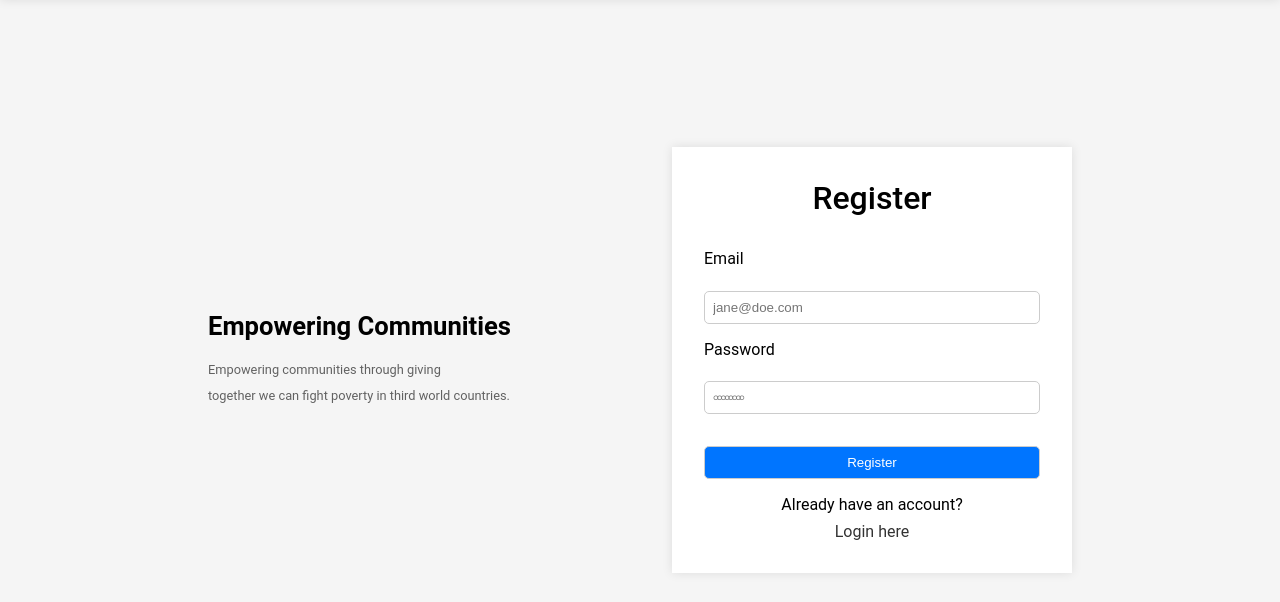
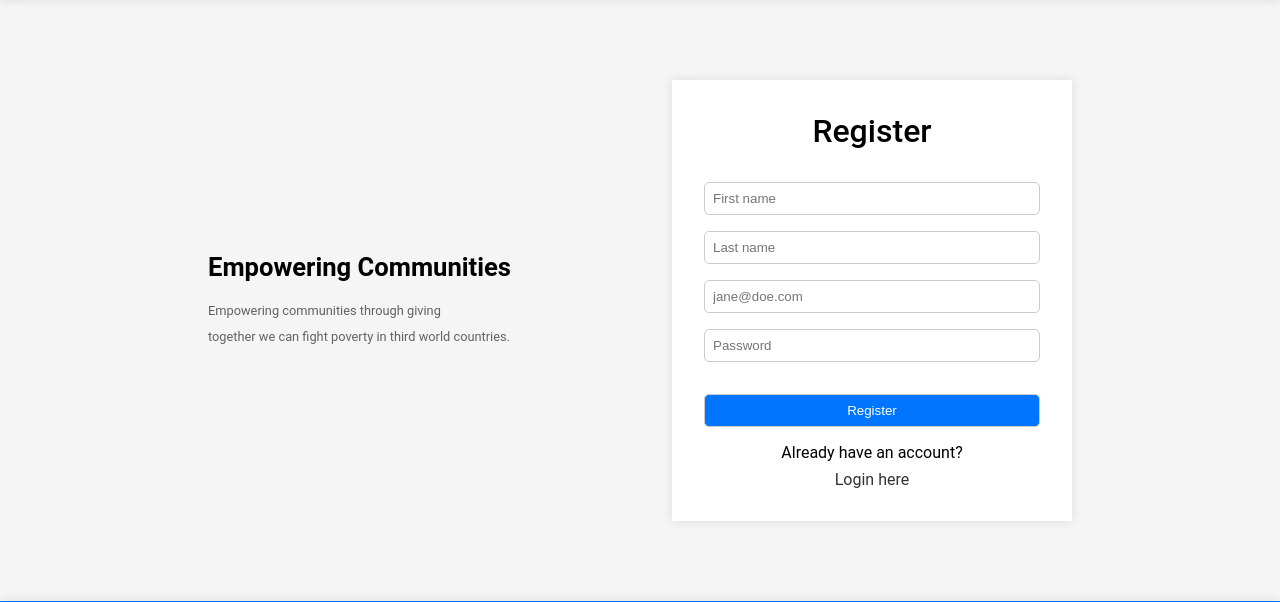
Before and after one commit to hassanShakur/donation-app, a Node project: template server/views/register.pug in a window 1280 px wide. Shown: the part 60-662 px from the top of the page. Run offline with Node 20 templates, Linux system fonts and the light colour scheme; the template is opened without the code that fills it, so the values that code supplies are empty; some libraries are stand-ins or nearby versions.

Commit message:
elevate signup text

```diff
--- a/server/public/js/login.js
+++ b/server/public/js/login.js
@@ -1,10 +1,10 @@
 const loginForm = document.querySelector('#login-form');
 
-const loginUser = async (username, password) => {
+const loginUser = async (email, password) => {
   try {
     const res = await fetch('/api/auth/login', {
       method: 'POST',
-      body: JSON.stringify({ username, password }),
+      body: JSON.stringify({ email, password }),
       headers: { 'Content-Type': 'application/json' },
     });
 
@@ -13,10 +13,9 @@
 
     if (data.status !== 'success') throw new Error(data.message);
 
-    // data.user.role === 'admin'
-      // ? location.assign('/dashboard')
-      // : location.assign('/profile');
-
+    data.user.role === 'admin'
+    ? location.assign('/dashboard')
+    : location.assign('/profile');
   } catch (err) {
     console.log(`An error occurred: ${err.message}`);
   }
@@ -25,7 +24,7 @@
 loginForm?.addEventListener('submit', (e) => {
   e.preventDefault();
 
-  const username = loginForm.querySelector('#username').value;
+  const email = loginForm.querySelector('#email').value;
   const password = loginForm.querySelector('#password').value;
-  loginUser(username, password);
+  loginUser(email, password);
 });
--- a/server/public/js/register.js
+++ b/server/public/js/register.js
@@ -1,17 +1,18 @@
 const registerForm = document.querySelector('#register-form');
 
-const registerUser = async (username, password) => {
+const registerUser = async ({fname, lname, email, password}) => {
   try {
     const res = await fetch('/api/auth/register', {
       method: 'POST',
-      body: JSON.stringify({ username, password }),
+      body: JSON.stringify({ fname, lname, email, password }),
       headers: { 'Content-Type': 'application/json' },
     });
 
     const data = await res.json();
+    console.log(data);
 
     if (data.status === 'success') {
-      // location.assign('/dashboard');
+      location.assign('/dashboard');
     } else {
       throw new Error(data.message);
     }
@@ -23,9 +24,10 @@
 registerForm?.addEventListener('submit', (e) => {
   e.preventDefault();
 
-  const username = registerForm.querySelector('#username').value;
+  const fname = registerForm.querySelector('#fname').value;
+  const lname = registerForm.querySelector('#lname').value;
+  const email = registerForm.querySelector('#email').value;
   const password = registerForm.querySelector('#password').value;
-  console.log({ username, password });
 
-  registerUser(username, password);
+  registerUser({fname, lname, email, password});
 });
--- a/server/views/layout.pug
+++ b/server/views/layout.pug
@@ -1,3 +1,4 @@
+doctype html
 html(lang="en")
     head
         meta(charset="UTF-8")
@@ -9,6 +10,7 @@
 
         link(rel="stylesheet", href="/css/style.css")
         title= title
+
     body
 
         include _header
--- a/server/views/login.pug
+++ b/server/views/login.pug
@@ -9,9 +9,9 @@
             h1 Login
 
             p
-                label(for='username') Email
+                label(for='email') Email
                 br
-                input(type='username', id='username', name='username', placeholder='jane@doe.com', required)
+                input(type='email', id='email', name='email', placeholder='jane@doe.com', required)
             p
                 label(for='password') Password
                 br
--- a/server/views/register.pug
+++ b/server/views/register.pug
@@ -9,13 +9,13 @@
             h1 Register
 
             p
-                label(for='username') Email
-                br
-                input(type='username', id='username', name='username', placeholder='jane@doe.com', required)
+                input(type='text', id='fname' name='fname', placeholder='First name', required)
             p
-                label(for='password') Password
-                br
-                input(type='password', id='password', name='password', placeholder='৹৹৹৹৹৹৹৹', required)
+                input(type='text', id='lname' name='lname', placeholder='Last name', required)
+            p
+                input(type='email', id='email', name='email', placeholder='jane@doe.com', required)
+            p
+                input(type='password', id='password', name='password', placeholder='Password', required)
             p
                 input(type='submit', value='Register')
 
```
Also changed, not shown: server/controllers/auth.js (+14 -12 lines), server/models/User.js (+9 -1 lines).
